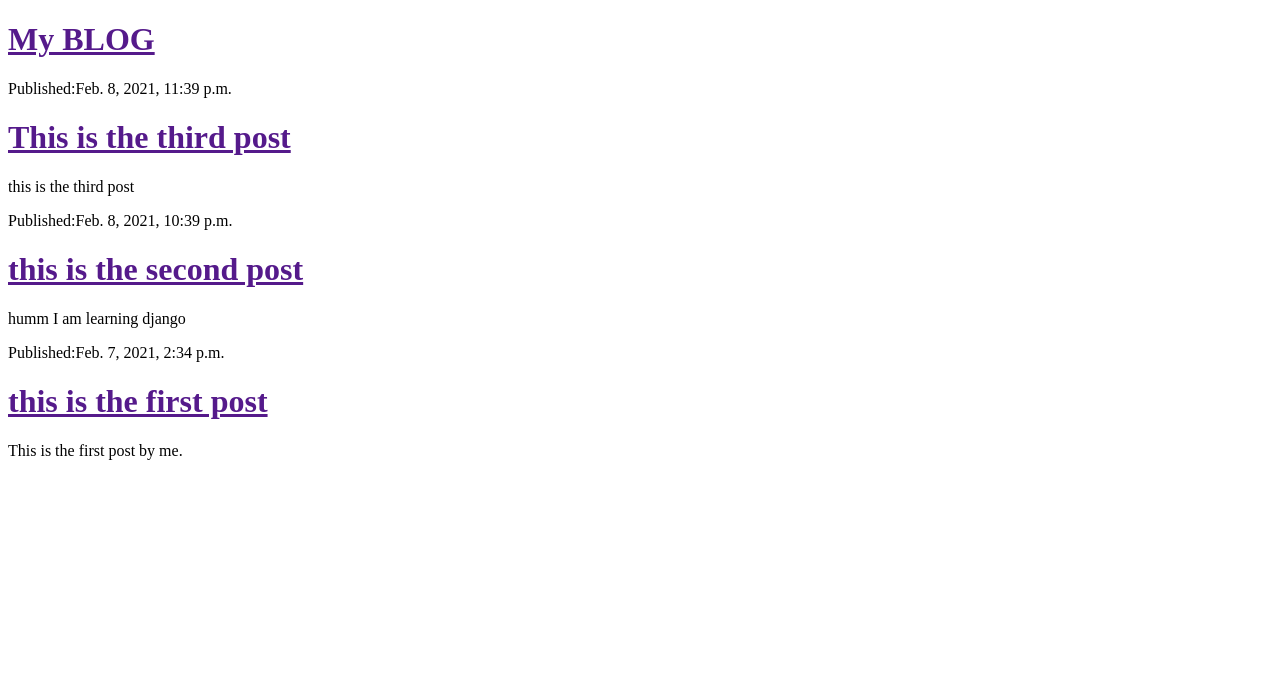
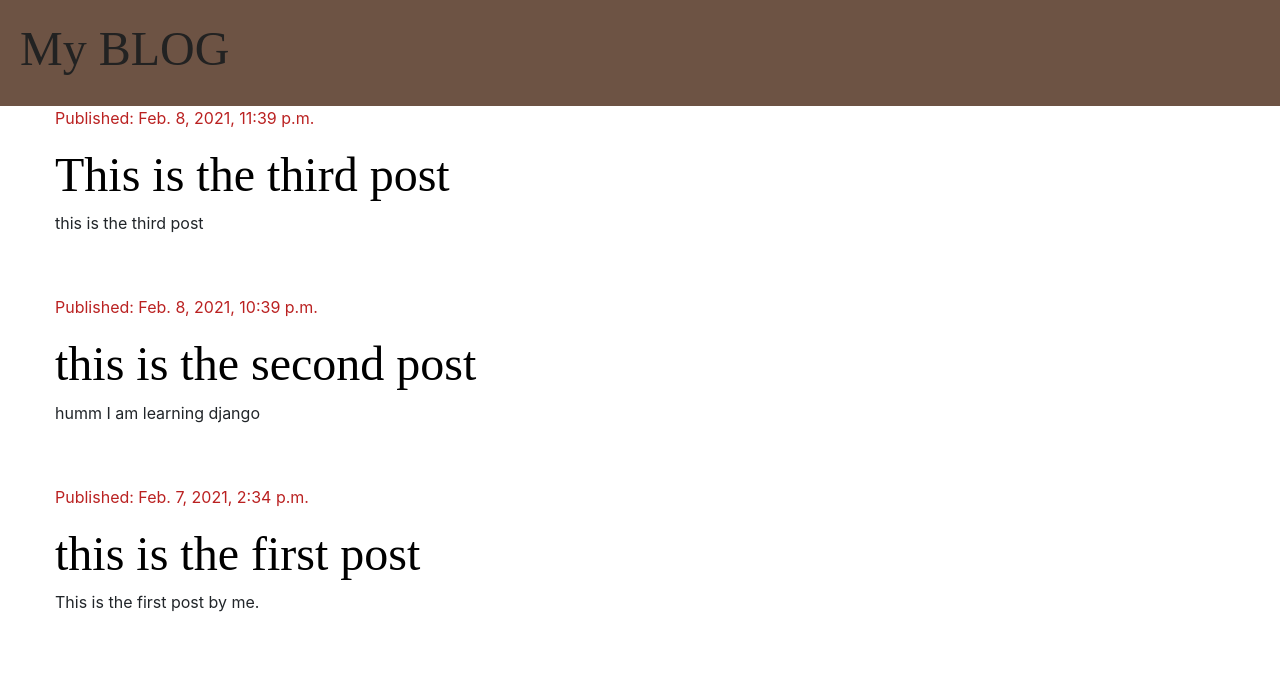
Before and after one commit to erfanMountain/Blog_app, a Django app: page / in a window 1280 px wide. Shown: the top 673 px of the page. Run offline with Django 3.2, Linux system fonts and the light colour scheme; data comes from the database, SQL or seed files in the repository; some libraries are stand-ins or nearby versions.

Commit message:
styling,adding the bootstrap,creating the base file,adding the url and views for post detail

```diff
--- /dev/null
+++ b/blog_app/static/css/blog.css
@@ -0,0 +1,32 @@
+.page-header {
+    background-color: #6D5344;
+    margin-top: 0;
+    padding: 20px 20px 20px 20px;
+}
+
+.page-header h1 a{
+    color: #222222;
+    font-size: 36pt;
+    text-decoration: none;
+}
+
+.content {
+    margin-left: 40px;
+}
+
+h1, h2, h3, h4 {
+    font-family: 'Tangerine', 'Inconsolata', 'Droid Sans', Serif;
+    font-size: 48px;
+}
+
+.date {
+    color: #ba2121;
+}
+
+.post {
+    margin-bottom: 60px;
+}
+
+.post h1  a{
+    color: #000000;
+}
--- /dev/null
+++ b/blog_app/templates/blog/base.html
@@ -0,0 +1,28 @@
+{% load static %} <!-- this is for if I have the image in the code if I don't write it then it will not show the static files-->
+<!DOCTYPE html>
+<html>
+<head>
+    <meta charset="UTF-8">
+    <title>Document</title>
+    <link rel="preconnect" href="https://fonts.gstatic.com">
+    <link href="https://fonts.googleapis.com/css2?family=Open+Sans:wght@300&display=swap" rel="stylesheet"
+          type="text/css">
+    <link rel="stylesheet" href="https://stackpath.bootstrapcdn.com/bootstrap/4.5.2/css/bootstrap.min.css">
+    <link rel="stylesheet" href="{% static 'css/blog.css' %}">
+
+</head>
+<body>
+<div class="page-header">
+    <h1><a href="{% url "post_list" %}">My BLOG</a></h1>
+    <!-- here slash we used because it will redirect to home page prefered way is  -->
+</div>
+<div class="content container"> <!-- here content is one class and container is another class -->
+    <div class="row"> <!-- Adding the row because then it will n't go to entire line. so it will be under the div-->
+        <div class="col-md-8">
+            {% block content %}
+            {% endblock %}
+        </div>
+    </div>
+</div>
+</body>
+</html>
--- a/blog_app/templates/blog/post_list.html
+++ b/blog_app/templates/blog/post_list.html
@@ -1,20 +1,12 @@
-<!DOCTYPE html>
-<html lang="en">
-<head>
-    <meta charset="UTF-8">
-    <title>My Blog</title>
-</head>
-<body>
-<h1><a href="">My BLOG</a></h1>
-{% for post in  posts %}
-    <div>
-        <p>Published:{{ post.published_date }}</p>
-        <h1><a href="">{{ post.title }}</a></h1>
-        <p>{{ post.text|linebreaksbr }}</p> <!-- linebreaksbr which means it will break the line -->
-    </div>
-{% endfor %}
-
-
-
-</body>
-</html>
+{% extends 'blog/base.html' %}
+{% block content %}
+    {% for post in  posts %}
+        <div class="post">
+            <div class="date">
+                <p>Published: {{ post.published_date }}</p>
+            </div>
+            <h1><a href="{% url 'post_detail' pk=post.pk %}">{{ post.title }}</a></h1>
+            <p>{{ post.text|linebreaksbr }}</p> <!-- linebreaksbr which means it will break the line -->
+        </div>
+    {% endfor %}
+{% endblock %}
--- a/blog_app/urls.py
+++ b/blog_app/urls.py
@@ -3,4 +3,6 @@ from . import views
 
 urlpatterns = [
     path('', views.post_list, name='post_list'), # here name attribute value is post_list which means it will take you to post_list page.
+    #127.0.0.1#8082/post/1 SO that pk means it will go to that specific post
+    path('post/<int:pk>/', views.post_detail, name='post_detail')
 ]
--- a/blog_app/views.py
+++ b/blog_app/views.py
@@ -1,4 +1,4 @@
-from django.shortcuts import render
+from django.shortcuts import render, get_object_or_404
 from django.utils import timezone
 from .models import Post
 
@@ -8,3 +8,9 @@ def post_list(request):
     posts = Post.objects.filter(published_date__lte=timezone.now()).order_by('-published_date')
     stuff_for_frontend = {'posts': posts}
     return render(request, 'blog/post_list.html', stuff_for_frontend) #stuff_for_frontend here is the context dictionary
+
+def post_detail(request, pk):
+    # we put the primary key in here this is because we can go for sepecific posts with their comments
+    post = get_object_or_404(Post, pk=pk) # it will get either specific posts or throw the 404
+    stuff_for_frontend = {'post': post}
+    return render(request, 'blog/post_detail.html', stuff_for_frontend)
```
Also changed, not shown: blog_app/templates/blog/post_detail.html (added, +14 -0 lines).
